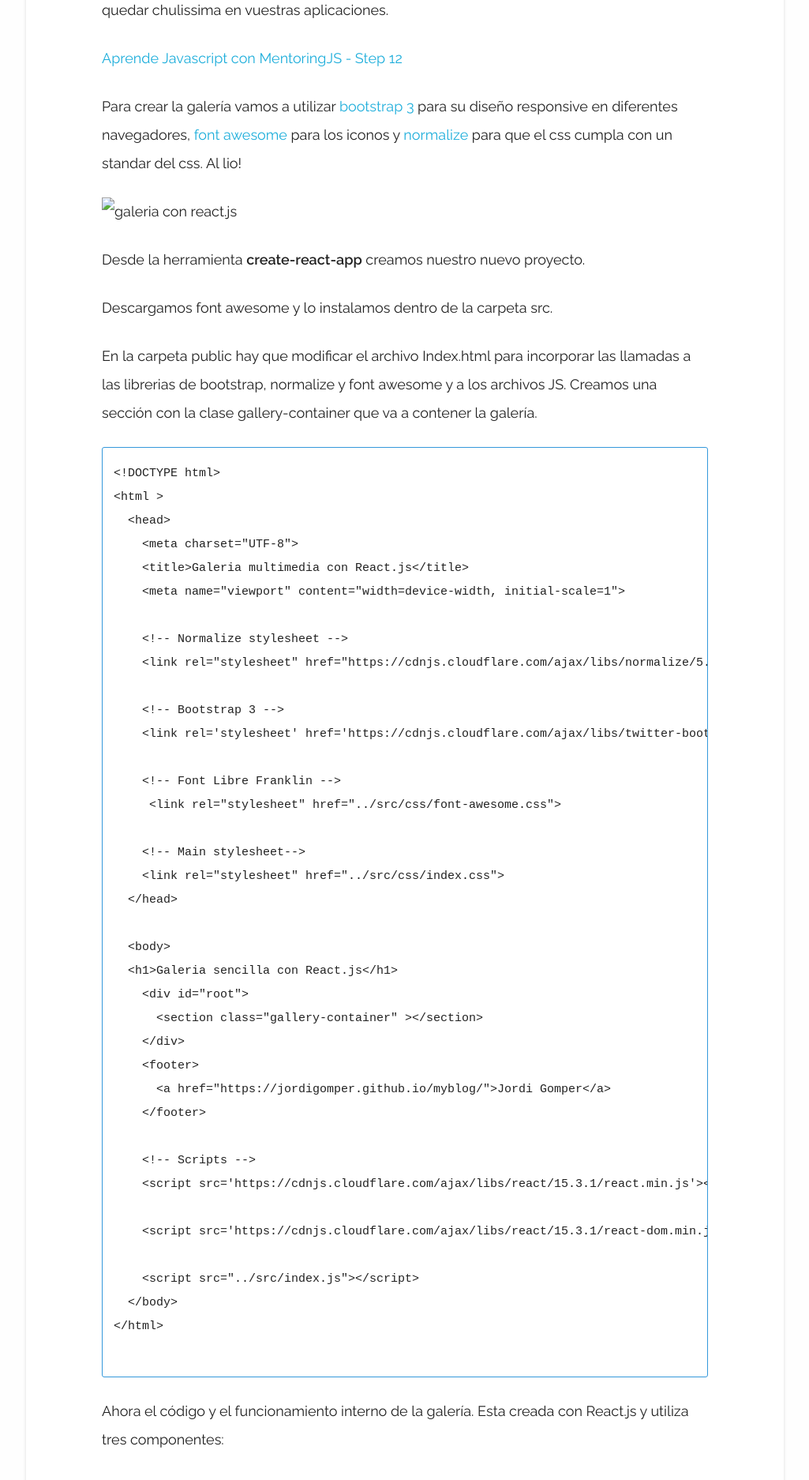
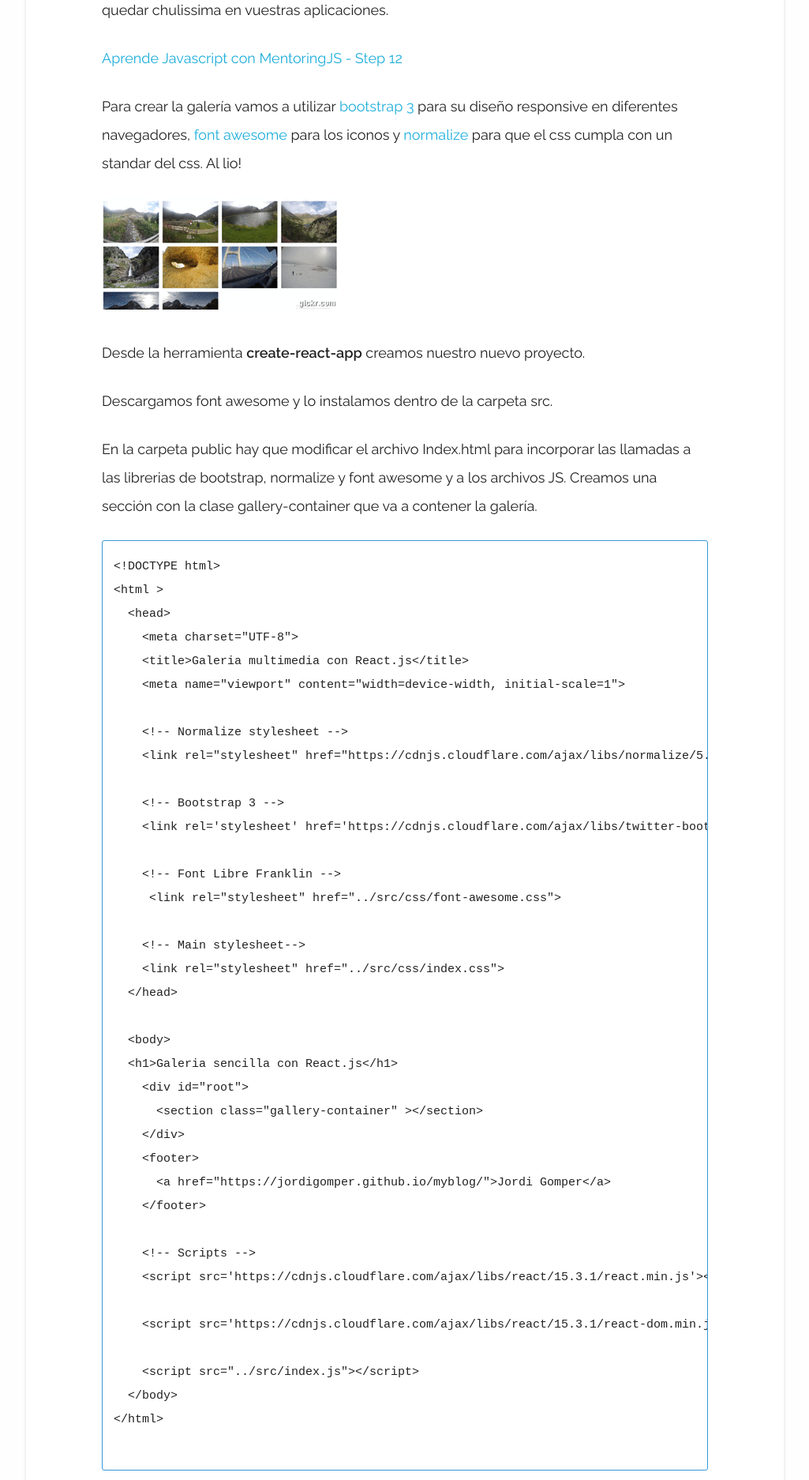
Before and after one commit to jordigomper/myblog, a Jekyll site: the page built from _posts/2017-10-10-Galleria-de-imagenes.md, in a window 1280 px wide. Shown: the part 517-2391 px from the top of the page at 79% size, without its empty margins (127-1152 px from the left). Built offline with Jekyll 4.4.1, drawn with Linux system fonts in a browser that asks for light colours.

Commit message:
nuevo articulo gallery con react

```diff
--- a/_posts/2017-10-10-Galleria-de-imagenes.md
+++ b/_posts/2017-10-10-Galleria-de-imagenes.md
@@ -11,7 +11,7 @@ Hola chi@S! Hoy traigo los pasos para crear una galería de imágenes con React.
 
 Para crear la galería vamos a utilizar [bootstrap 3](http://getbootstrap.com/) para su diseño responsive en diferentes navegadores, [font awesome](http://fontawesome.io/) para los iconos y [normalize](http://necolas.github.io/normalize.css/?lipi=urn%3Ali%3Apage%3Ad_flagship3_pulse_read%3BloKgz4hXQWGzOHMvH40r6w%3D%3D) para que el css cumpla con un standar del css. Al lio!
 
-![galeria con react.js]( blog/gif/galeria_imagenes.gif)
+![galeria con react.js]( https://jordigomper.github.io/myblog/img/gif/galeria_imagenes.GIF)
 
 Desde la herramienta **create-react-app** creamos nuestro nuevo proyecto.
 
```
